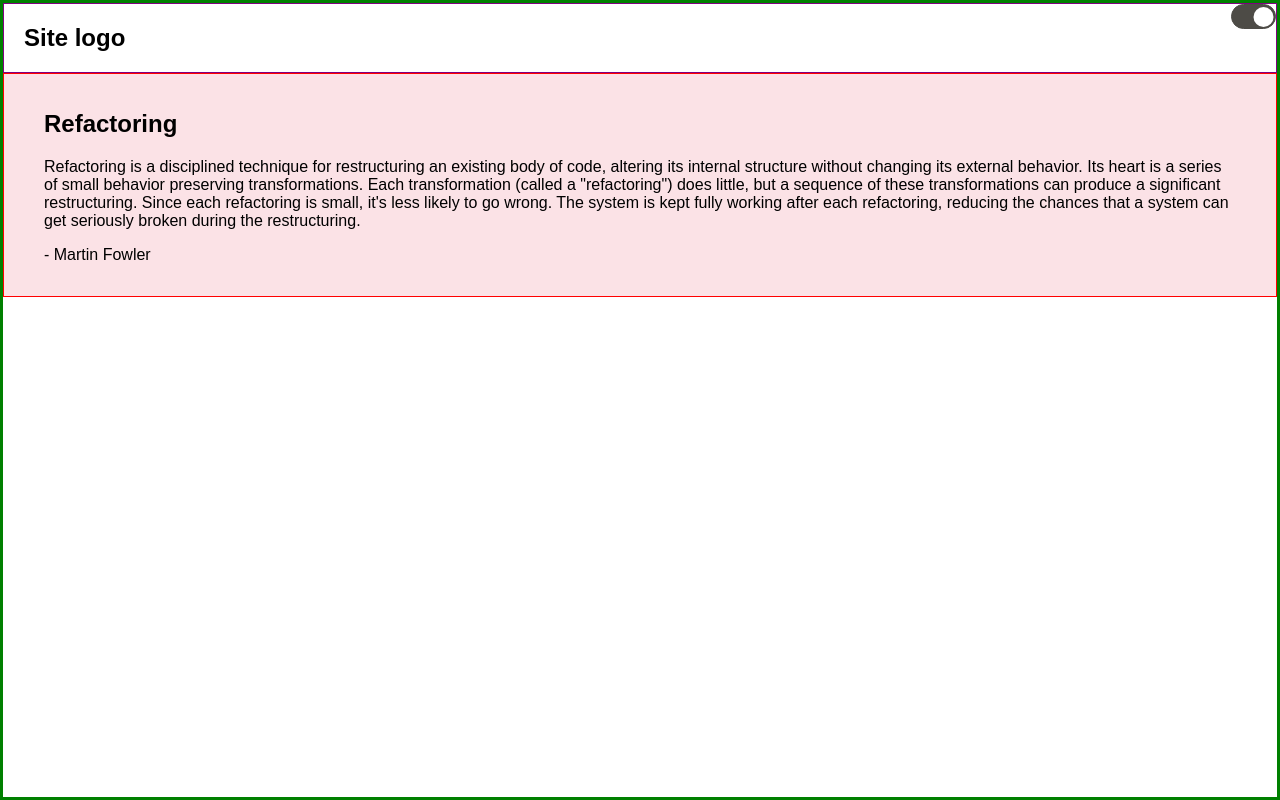
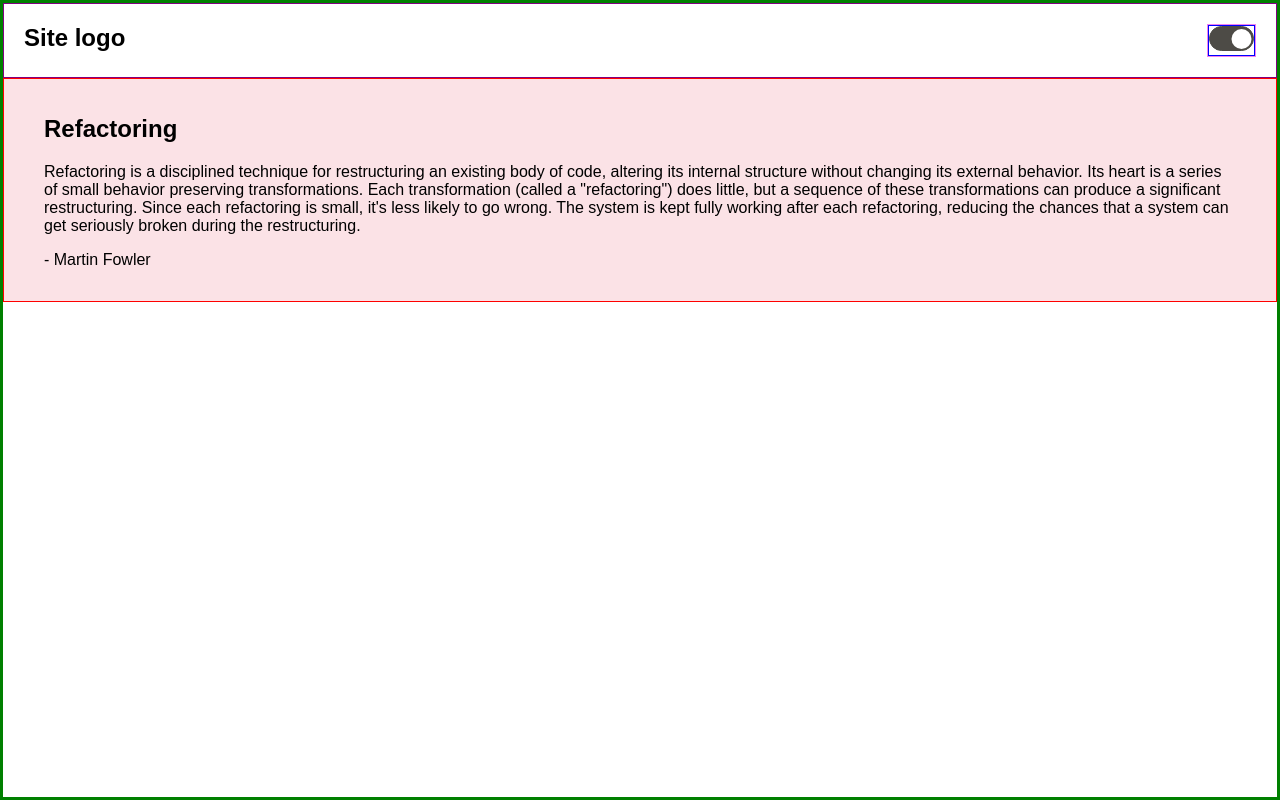
Before and after one commit to PaulinaLL/browser-local-storage-theme-PaulinaLL, a website built with webpack: page src/index.html in a window 1280 px wide. Built offline with nearby package versions, Linux system fonts and the light colour scheme; a web font is replaced by a local one.

Commit message:
removed unnecessary lines

```diff
--- a/src/styles/_toogler.scss
+++ b/src/styles/_toogler.scss
@@ -1,9 +1,14 @@
-.toggler {
+// .toggler {
+//   border: 1px solid blue;
+// }
+.checkbox-container {
+  border: 1px violet solid;
+
+  margin: 20px;
+}
+
+form {
   border: 1px solid blue;
-}
-.checkbox-container {
-  display: inline-block;
-  position: relative;
 }
 /// mother toggler
 .checkbox-container label {
@@ -15,7 +20,6 @@
   transition: all 0.3s ease-out;
   width: 45px;
   height: 25px;
-  z-index: 2;
 }
 // white ball
 .checkbox-container label::after {
@@ -29,7 +33,6 @@
   transition: transform 0.3s linear;
   width: 20px;
   height: 20px;
-  z-index: 3;
 }
 
 /// toggler moving from left to rights
```
